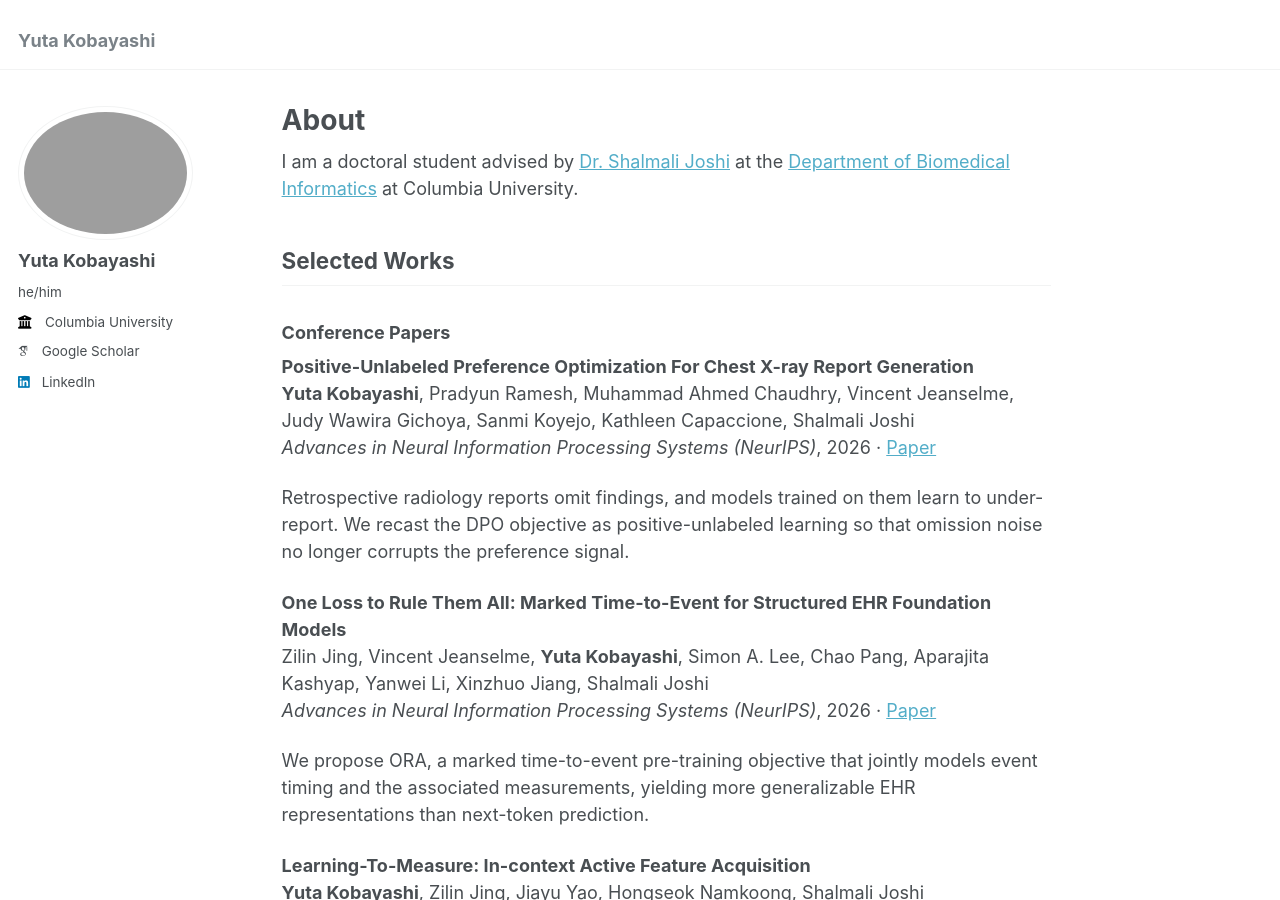
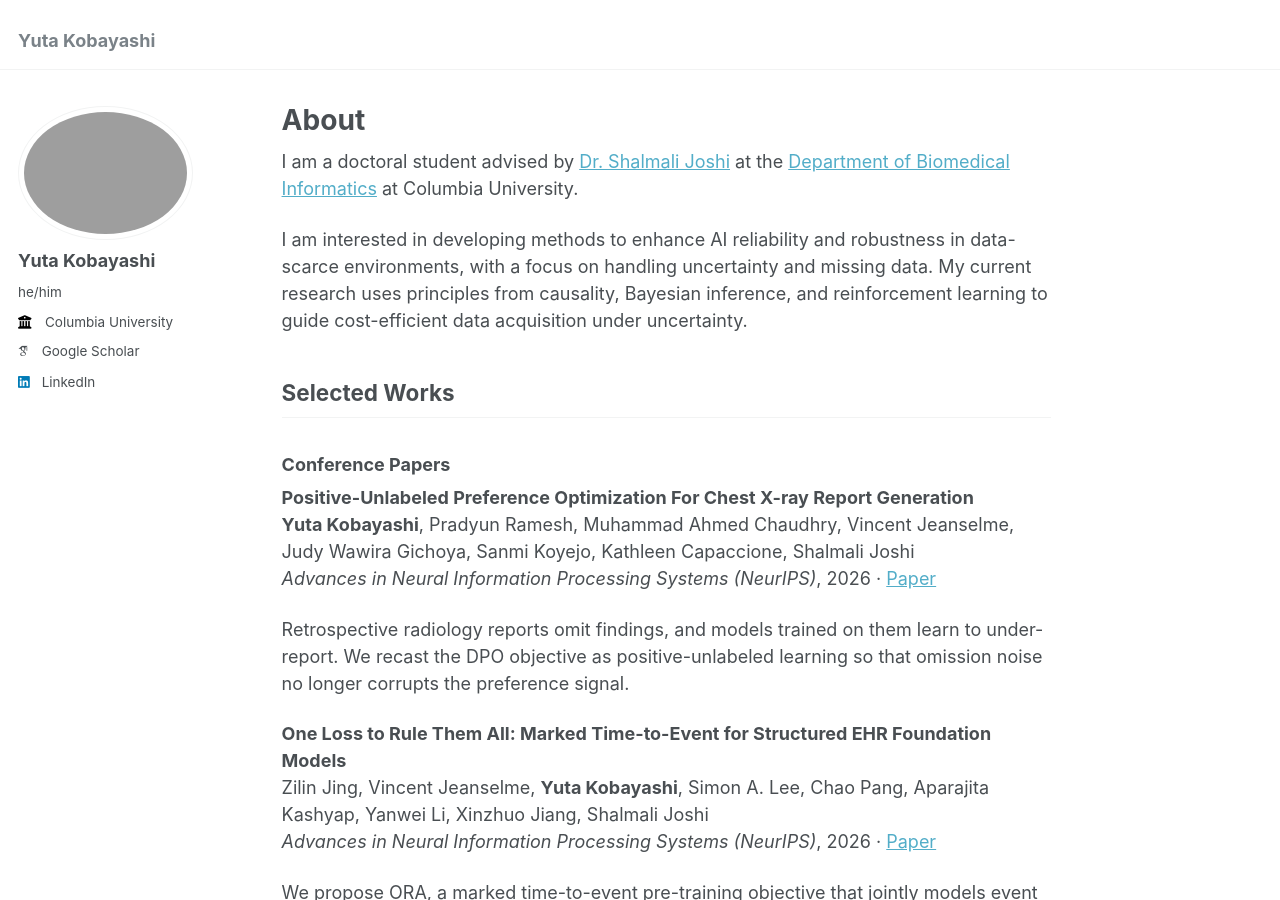
Before and after one commit to ykobaya9/ykobaya9.github.io, a Jekyll site: the page built from _pages/about.md, in a window 1280 px wide and 900 px high. Built offline with Jekyll 4.4.1, drawn with Linux system fonts in a browser that asks for light colours; some web fonts are replaced.

Commit message:
Add a research interests paragraph to the About section
Co-Authored-By: Claude Opus 5 <noreply@anthropic.com>
Claude-Session: https://claude.ai/code/session_01RJoWJd7dB2wW6ezjL4rxW6

```diff
--- a/_pages/about.md
+++ b/_pages/about.md
@@ -8,6 +8,8 @@ redirect_from:
 ---
 
 I am a doctoral student advised by [Dr. Shalmali Joshi](https://shalmalijoshi.github.io/reAIM/) at the [Department of Biomedical Informatics](https://www.dbmi.columbia.edu/) at Columbia University.
+
+I am interested in developing methods to enhance AI reliability and robustness in data-scarce environments, with a focus on handling uncertainty and missing data. My current research uses principles from causality, Bayesian inference, and reinforcement learning to guide cost-efficient data acquisition under uncertainty.
 
 ## Selected Works
 
```
